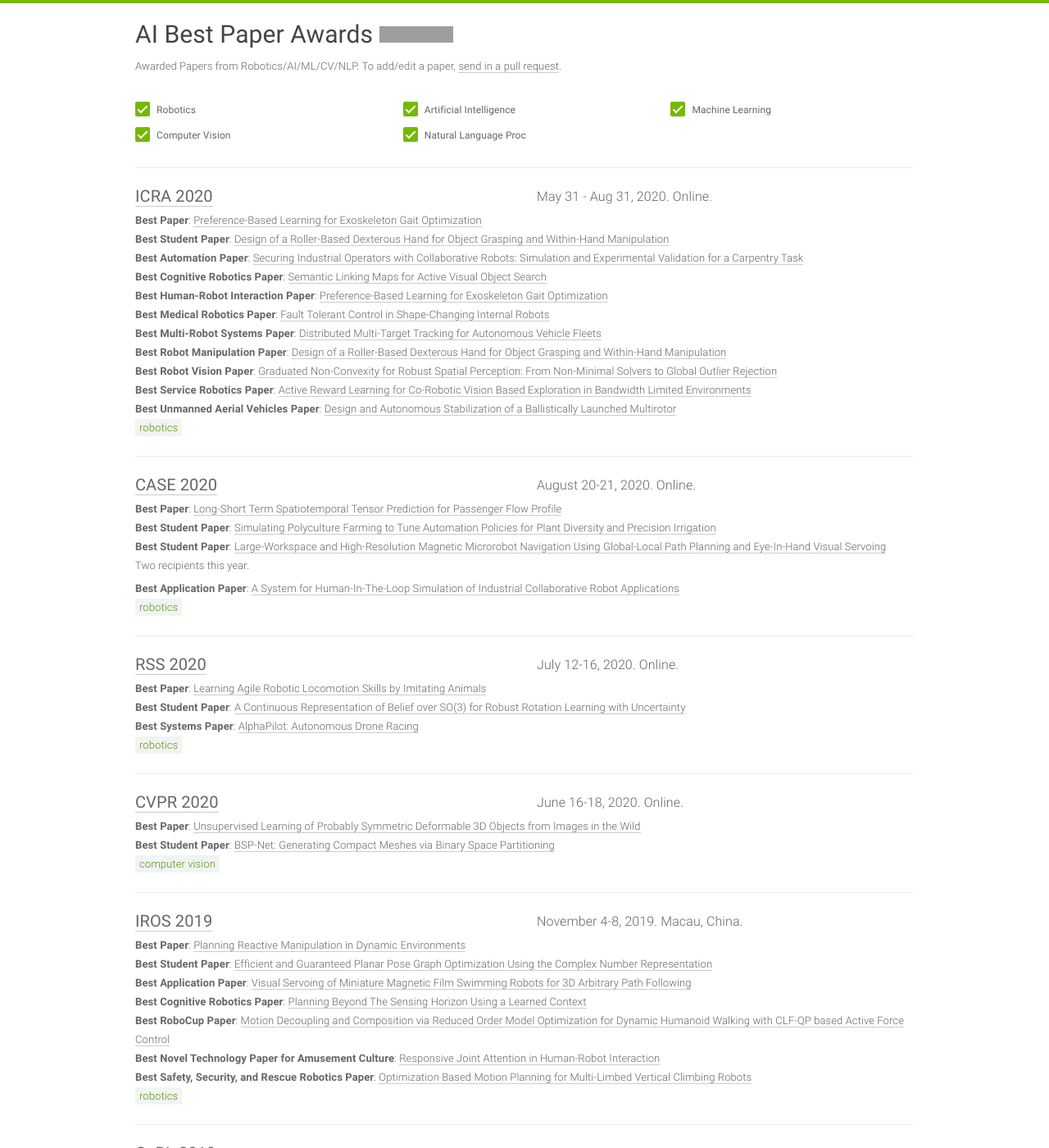
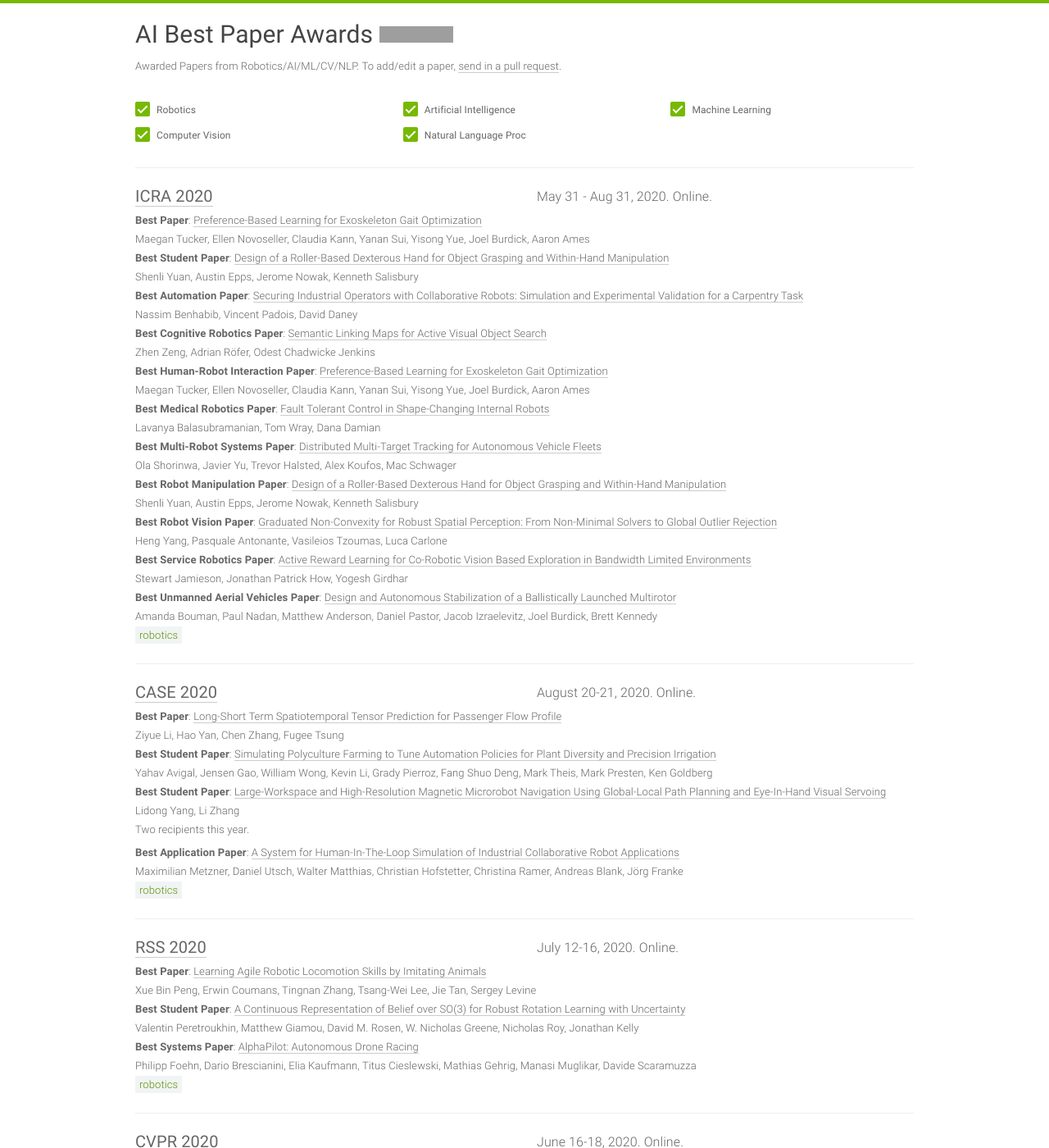
Before and after one commit to clemense/ai-bestpapers, a Jekyll site: the page built from index.html, in a window 1280 px wide and 1400 px high. Shown: the whole window at 82% size. Built offline with Jekyll 4.4.1, drawn with Linux system fonts in a browser that asks for light colours; some of the changed text lies outside the part shown; grey boxes are pictures that could not be loaded.

Commit message:
output unicode after sorting, write out authors

```diff
--- a/_data/papers.yml
+++ b/_data/papers.yml
@@ -312,7 +312,7 @@
   year: 2020
   awards:
   - award: Outstanding Paper
-    title:
+    title: On Learning Sets of Symmetric Elements
     author: Haggai Maron, Or Litany, Gal Chechik, Ethan Fetaya
     link: https://icml.cc/virtual/2020/poster/6022
     source: https://icml.cc/Conferences/2020/Awards
@@ -403,7 +403,7 @@
     source: https://acl2020.org/blog/ACL-2020-best-papers/
   - award: Best Demonstration Paper
     title: "GAIA: A Fine-grained Multimedia Knowledge Extraction System"
-    author: Manling Li, Alireza Zareian, Ying Lin, Xiaoman Pan, Spencer Whitehead, BRIAN CHEN, Bo Wu, Heng Ji, Shih-Fu Chang, Clare Voss, Daniel Napierski, Marjorie Freedman
+    author: Manling Li, Alireza Zareian, Ying Lin, Xiaoman Pan, Spencer Whitehead, Brian Chen, Bo Wu, Heng Ji, Shih-Fu Chang, Clare Voss, Daniel Napierski, Marjorie Freedman
     link: https://www.aclweb.org/anthology/2020.acl-demos.11/
     source: https://acl2020.org/blog/ACL-2020-best-papers/
   place: Online
--- a/_layouts/home.html
+++ b/_layouts/home.html
@@ -103,6 +103,9 @@
                         <div><strong>{{award.award}}</strong>: <a href="{{award.link}}">{{award.title}}</a>
                             <span class="deadline-time"></span>
                         </div>
+                    </div>
+                    <div class="deadline">
+                        {{award.author}}
                     </div>
                     {% if award.note %}
                     <div class="note">
--- a/utils/process.py
+++ b/utils/process.py
@@ -130,6 +130,7 @@
                 Dumper=yaml.SafeDumper,
                 default_flow_style=False,
                 explicit_start=True,
+                allow_unicode=True,
             ).splitlines():
                 outfile.write(line.replace("- venue:", "\n- venue:"))
                 outfile.write("\n")
```
